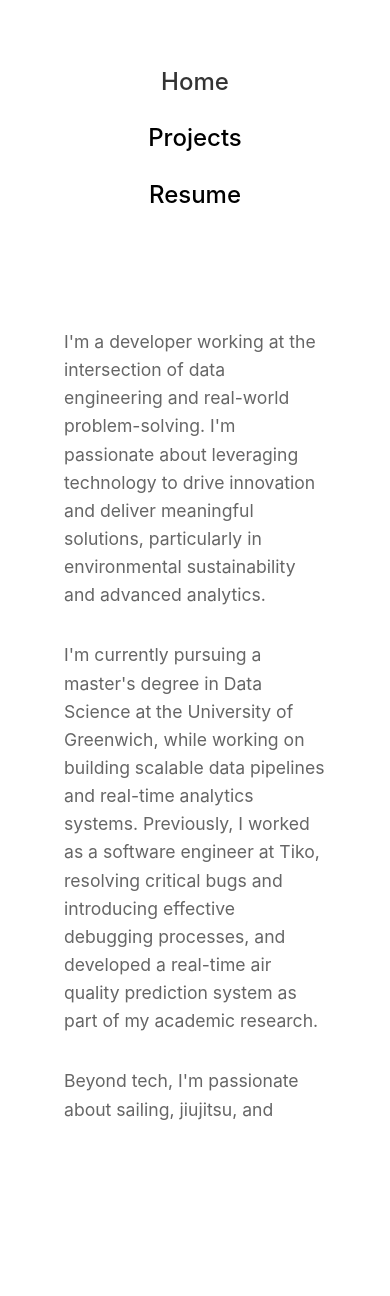
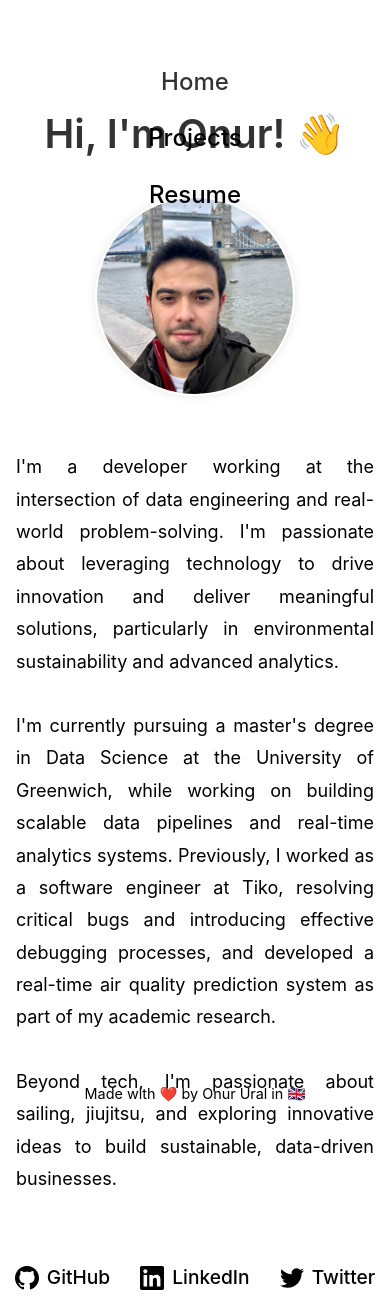
Before and after one commit to onurural/personal_website, a Vue app: page / in a window 390 px wide. Before the commit the page ends 1169 px from the top, so only its background shows below. Built offline with nearby package versions, Linux system fonts and the light colour scheme.

Commit message:
changes reverted.

```diff
--- a/src/views/HomeView.vue
+++ b/src/views/HomeView.vue
@@ -71,82 +71,100 @@
 
 <style scoped>
 .home {
+  width: 100vw;
+  height: 100vh;
+  margin: 0;
+  padding: 0;
+  display: flex;
+  flex-direction: column;
+  align-items: center;
+  justify-content: center;
+  position: relative;
+  left: 50%;
+  right: 50%;
+  margin-left: -50vw;
+  margin-right: -50vw;
+}
+
+.content {
   width: 100%;
   height: 100vh;
   display: flex;
   flex-direction: column;
   align-items: center;
   justify-content: center;
-  padding: 0 2rem;
-  box-sizing: border-box;
-  overflow: hidden;
-}
-
-.content {
-  width: 100%;
+  padding: 2rem;
   max-width: 1200px;
   margin: 0 auto;
-  display: flex;
-  flex-direction: column;
-  gap: 3rem;
+  position: relative;
 }
 
 .header {
+  width: 100%;
+  max-width: 1600px;
   display: flex;
   align-items: center;
   justify-content: space-between;
-  width: 100%;
-  margin-bottom: 2rem;
+  margin-bottom: 6rem;
+  padding: 0;
 }
 
 h1 {
-  font-size: 3.5rem;
+  font-size: 4rem;
   font-weight: 600;
   margin: 0;
+  text-align: left;
+  flex: 0 1 auto;
 }
 
 .profile-image {
-  width: 200px;
-  height: 200px;
-  border-radius: 50%;
-  overflow: hidden;
+  flex-shrink: 0;
 }
 
 .profile-image img {
-  width: 100%;
-  height: 100%;
+  width: 280px;
+  height: 280px;
+  border-radius: 50%;
   object-fit: cover;
+  border: 2px solid var(--background-color);
+  box-shadow: 0 0 10px rgba(0, 0, 0, 0.1);
 }
 
 .intro {
   width: 100%;
-  max-width: 1200px;
+  max-width: 1600px;
+  text-align: justify;
+  padding: 0;
+  hyphens: auto;
 }
 
 .intro p {
-  font-size: 1.25rem;
-  line-height: 1.6;
-  margin-bottom: 2rem;
+  margin-bottom: 3rem;
+  color: #000000;
+  font-size: 24px;
+  line-height: 1.8;
   text-align: left;
-}
-
-.intro p:last-child {
-  margin-bottom: 0;
+  text-justify: inter-word;
+  hyphens: none;
 }
 
 .social-links {
+  width: 100%;
+  max-width: 1600px;
   display: flex;
   gap: 2rem;
   margin-top: 2rem;
 }
 
 .social-link {
+  color: #000000;
+  text-decoration: none;
+  font-size: 1.2rem;
+  font-weight: 500;
+  transition: color 0.2s;
   display: flex;
   align-items: center;
   gap: 0.5rem;
-  text-decoration: none;
-  color: #000;
-  font-size: 1.1rem;
 }
 
 .social-link svg {
@@ -154,48 +172,77 @@ h1 {
   height: 24px;
 }
 
-@media (max-width: 768px) {
-  .home {
-    padding: 1rem;
+.social-link:hover {
+  color: #333333;
+}
+
+.footer-text {
+  position: absolute;
+  bottom: 2rem;
+  font-size: 1rem;
+  color: #000000;
+  text-align: center;
+}
+
+@media (max-width: 1400px) {
+  .header {
+    max-width: 1200px;
   }
 
+  h1 {
+    font-size: 3.5rem;
+  }
+
+  .intro {
+    max-width: 1200px;
+  }
+
+  .social-links {
+    max-width: 1200px;
+  }
+}
+
+@media (max-width: 768px) {
   .header {
     flex-direction: column;
-    text-align: center;
-    gap: 2rem;
+    align-items: center;
+    gap: 30px;
+    margin-bottom: 3rem;
   }
 
   h1 {
     font-size: 2.5rem;
+    text-align: center;
   }
 
-  .profile-image {
-    width: 150px;
-    height: 150px;
+  .intro {
+    text-align: justify;
   }
 
   .intro p {
-    font-size: 1.1rem;
+    text-align: justify;
+    font-size: 18px;
+    margin-bottom: 2rem;
   }
 
   .social-links {
     justify-content: center;
-    flex-wrap: wrap;
+    gap: 1.5rem;
   }
-}
 
-/* Navigation styles - if in App.vue */
-nav {
-  position: fixed;
-  top: 0;
-  right: 0;
-  padding: 2rem;
-}
+  .footer-text {
+    bottom: 1rem;
+    font-size: 0.9rem;
+  }
 
-nav a {
-  margin-left: 2rem;
-  text-decoration: none;
-  color: #000;
-  font-size: 1.1rem;
+  .content {
+    padding: 1rem;
+  }
+
+  .profile-image img {
+    width: 200px;
+    height: 200px;
+  }
+
 }
 </style>
```
